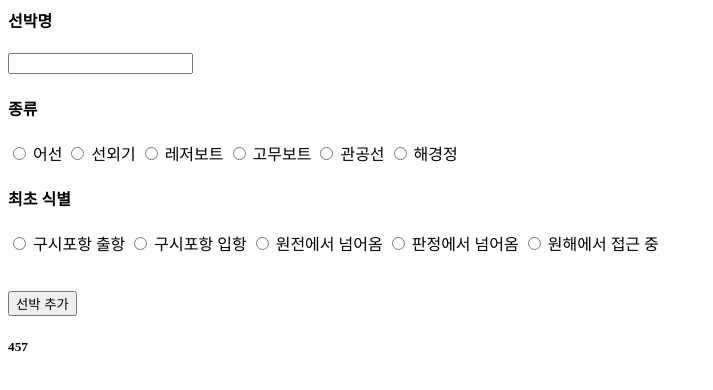
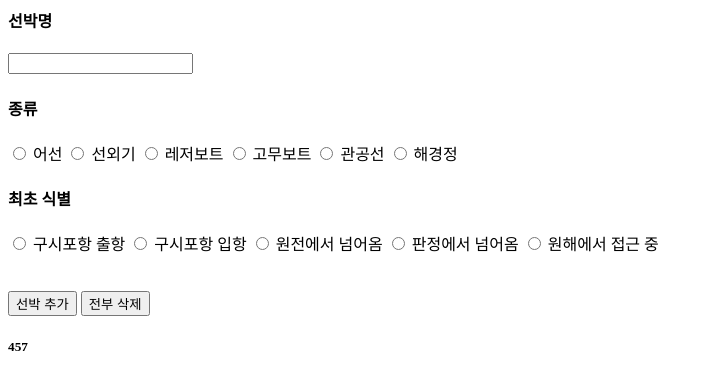
Before and after one commit to ljh15952/TOD_Smart_Note, a plain HTML site: page src/Main/main.html in a window 1280 px wide. Both pictures are taken after a click on the button "선박 추가". Shown: the whole page, without its empty margins (0-713 px from the left). Drawn offline with Linux system fonts and the light colour scheme.

Commit message:
add remove btn

```diff
--- a/src/Main/main.html
+++ b/src/Main/main.html
@@ -3,13 +3,6 @@
     <head>
         <meta charset="UTF-8" />
         <title>TSN</title>
-
-		<script>
-			window.onload = function(){
-
-			}
-		</script>
-
     </head>
 
     <body>
@@ -45,8 +38,14 @@
             선박 추가
         </button>
 
+		 <button class="classss" tpye="button" onclick="getDeleteBtn()">
+            전부 삭제
+        </button>
+
         <script>
-			var arr = new Array();
+			var header = document.createElement('h5');
+			header.id = "Header";
+			document.body.appendChild(header);
 
 			function getRadioBtn(){
 				const ShipName = document.getElementById('name').value;
@@ -74,12 +73,18 @@
 					}
 				})
 
-				arr.push(result);
+				var textNode = document.createTextNode(result);
+				textNode.id = "dd";
+				header.appendChild(textNode);
 
-				var header = document.createElement('h5');
-				var textNode = document.createTextNode(result);
-				header.appendChild(textNode);
-				document.body.appendChild(header);
+				var brr = document.createElement("br");
+				header.appendChild(brr);
+			}
+
+			function getDeleteBtn(){
+				while(header.firstChild){
+					header.removeChild(header.firstChild);
+				}
 			}
         </script>
     </body>
```
